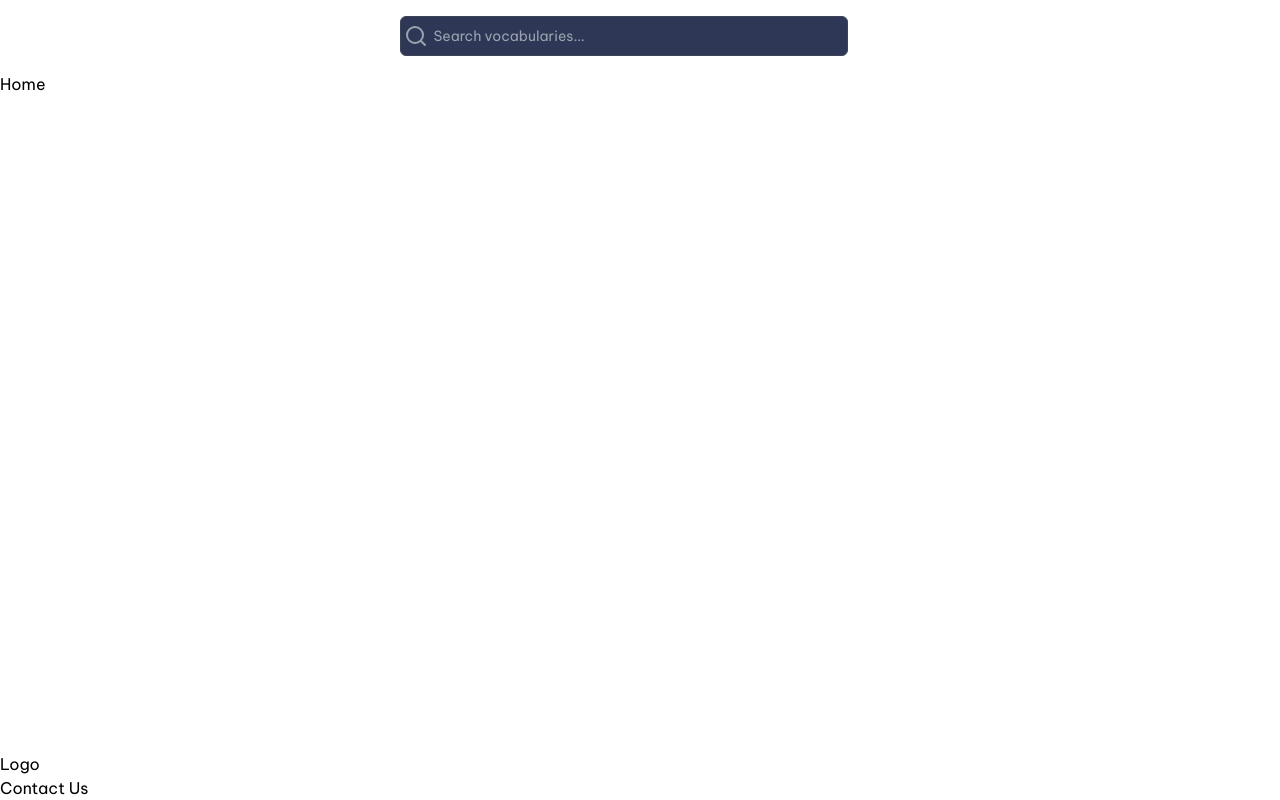
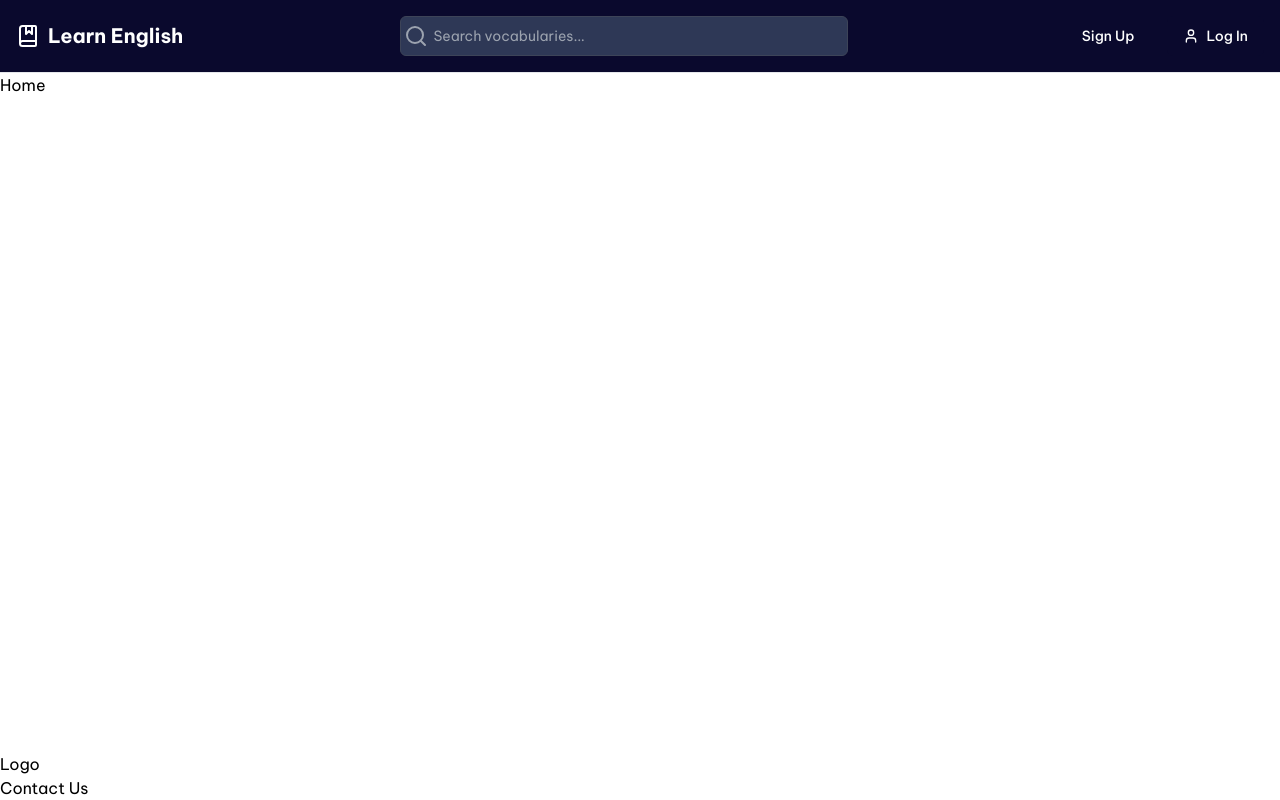
Before and after one commit to tranduybau/e-speak-fe, a Next.js app: page /en in a window 1280 px wide. Built offline with nearby package versions, Linux system fonts and the light colour scheme.

Commit message:
fix resolve comment

```diff
--- a/src/components/common/app-loading.tsx
+++ b/src/components/common/app-loading.tsx
@@ -10,7 +10,7 @@ const AppLoading = memo(function AppLoading() {
     <div className="absolute left-0 top-0 z-50 flex h-full w-full items-center justify-center bg-white delay-1000 duration-1000">
       <AppIcon
         src="/svg/circle-loading.svg"
-        className="text-primary h-10 w-10 animate-spin md:h-20 md:w-20"
+        className="h-10 w-10 animate-spin text-primary md:h-20 md:w-20"
       />
     </div>
   );
@@ -25,7 +25,7 @@ const LoadingIcon = memo(function LoadingIcon({
   return (
     <AppIcon
       src="/svg/circle-loading.svg"
-      className={cn("text-primary size-5 animate-spin", className)}
+      className={cn("size-5 animate-spin text-primary", className)}
     />
   );
 }, isEqual);
--- a/src/components/ui/vocabularyInput.tsx
+++ b/src/components/ui/vocabularyInput.tsx
@@ -63,7 +63,7 @@ export default function VocabularySearch() {
         <Input
           type="search"
           placeholder="Search vocabularies..."
-          className="relative border-borderColor bg-subColor pl-8 pr-4"
+          className="relative border-border bg-sub pl-8 pr-4"
           value={searchTerm}
           onChange={(e) => setSearchTerm(e.target.value)}
         />
@@ -73,9 +73,9 @@ export default function VocabularySearch() {
       {error && <p className="text-sm text-red-500">{error}</p>}
 
       {results.length > 0 && (
-        <ul className="absolute top-[30px] w-full cursor-pointer space-y-2 rounded-md border border-borderColor bg-blackColor py-[10px]">
+        <ul className="absolute top-[30px] w-full cursor-pointer space-y-2 rounded-md border border-border bg-black py-[10px]">
           {results.map((vocab) => (
-            <li key={vocab.id} className="bg-muted·rounded-m p-3 hover:bg-subColor">
+            <li key={vocab.id} className="bg-muted rounded-m p-3 hover:bg-sub">
               <h3 className="flex items-center font-semibold">
                 <Search className="mr-2" /> {vocab.text}
               </h3>
@@ -87,7 +87,7 @@ export default function VocabularySearch() {
       )}
 
       {!isLoading && searchTerm && results.length === 0 && (
-        <div className="absolute top-[30px] w-full space-y-2 rounded-md bg-blackColor p-[10px]">
+        <div className="absolute top-[30px] w-full space-y-2 rounded-md bg-black p-[10px]">
           <p className="text-muted-foreground text-sm ">No results found</p>
         </div>
       )}
--- a/src/layouts/header/index.tsx
+++ b/src/layouts/header/index.tsx
@@ -9,7 +9,7 @@ import { DictionaryProps } from '@/types/common'
 
 function Header({ dictionary }: DictionaryProps) {
   return (
-    <header className="w-full·border-b·bg-primaryColor">
+    <header className="w-full border-b bg-primary">
       <div className="container mx-auto flex flex-col items-center justify-between gap-4 px-4 py-4 text-white  md:flex-row">
         <Link href="/" className="flex items-center space-x-2">
           <BookMarked />
--- a/tailwind.config.ts
+++ b/tailwind.config.ts
@@ -12,10 +12,10 @@ const config = {
   theme: {
     extend: {
       colors: {
-        primaryColor: '#0a092d',
-        subColor: '#2e3856',
-        borderColor: '#3d4458',
-        blackColor: '#12141c',
+        primary: '#0a092d',
+        sub: '#2e3856',
+        border: '#3d4458',
+        black: '#12141c',
       },
     },
   },
```
Also changed, not shown: 1 other file (tests, documents, lock files or other folders).
